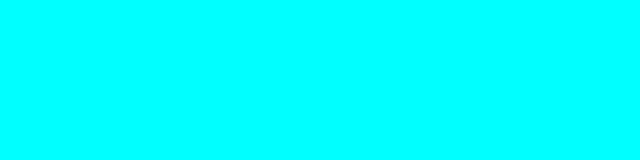
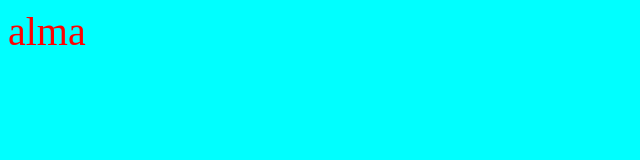
Before and after one commit to anitapanczel/git_practice2, a plain HTML site: page index.html in a window 1280 px wide. Shown: the whole page, without its empty margins (0-640 px from the left). Drawn offline with Linux system fonts and the light colour scheme.

Commit message:
content added to body alma

```diff
--- a/index.html
+++ b/index.html
@@ -8,6 +8,7 @@
     <link rel="stylesheet" href="style.css">
 </head>
 <body>
+    alma
 
 </body>
 </html>
```
